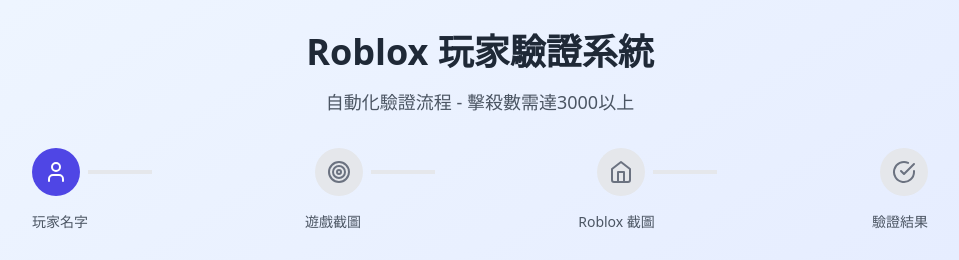
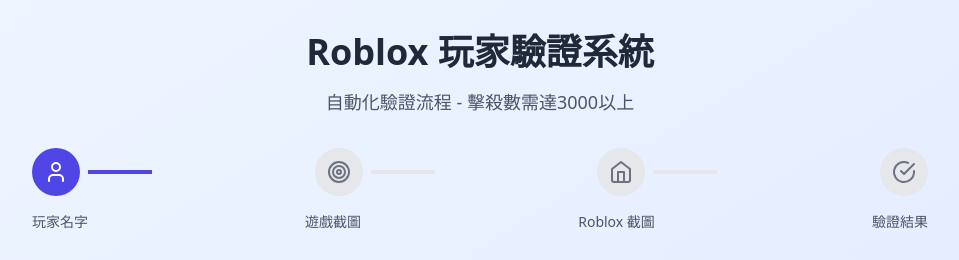
Before and after one commit to candy0629/verify2, a React (Vite) app: page / in a window 1280 px wide. Shown: the top 260 px of the page, without its empty margins (160-1119 px from the left). Built offline with nearby package versions, Linux system fonts and the light colour scheme.

Commit message:
修復進度條連接線

```diff
--- a/src/App.tsx
+++ b/src/App.tsx
@@ -285,7 +285,7 @@ function App() {
                   {step < 4 && (
                     <div
                       className={`w-16 h-1 mx-2 ${
-                        step < currentStep ? 'bg-indigo-600' : 'bg-gray-200'
+                        step <= currentStep ? 'bg-indigo-600' : 'bg-gray-200'
                       }`}
                     />
                   )}
```
